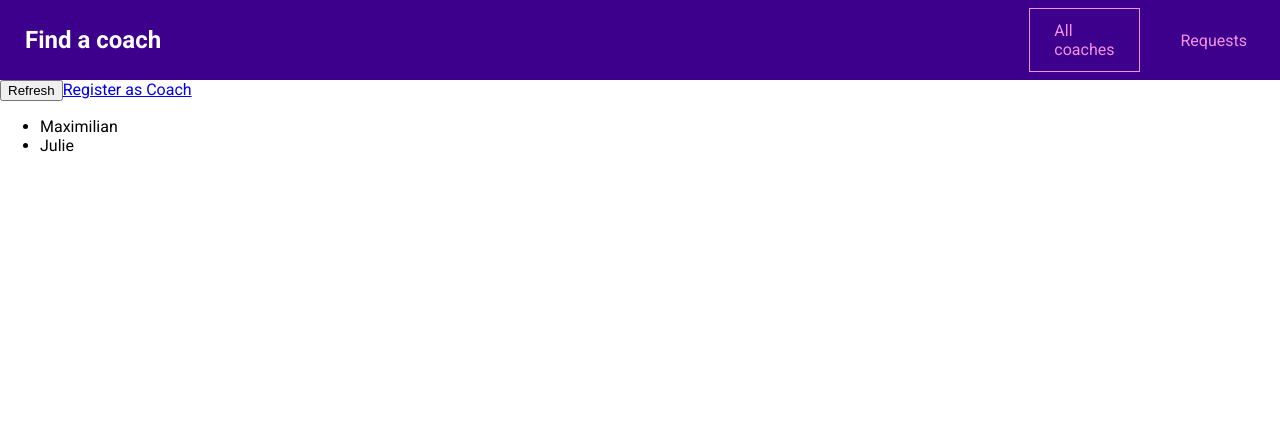
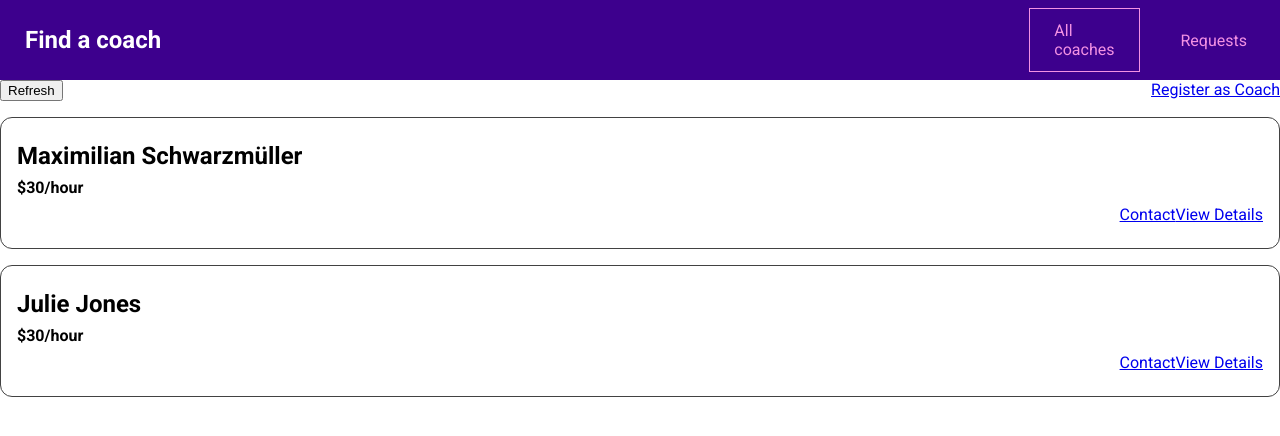
Before and after one commit to abhishek1234graphs/vueapp, a Vue app: page /coaches in a window 1280 px wide. Shown: the top 436 px of the page. Built offline with nearby package versions, Linux system fonts and the light colour scheme.

Commit message:
Added coach-item component that displays a single coach

```diff
--- /dev/null
+++ b/src/components/coaches/CoachItem.vue
@@ -0,0 +1,58 @@
+<template>
+    <li>
+        <h3>{{fullName}}</h3>
+        <h4>${{ rate }}/hour</h4>
+        <div>
+            <span v-for="area in areas" v-bind:key="area">
+                {{ area }}
+            </span>
+        </div>
+        <div class="actions">
+            <router-link :to="coachContactLink">Contact</router-link>
+            <router-link :to="coachDetailsLink">View Details</router-link>
+        </div>
+    </li>
+</template>
+
+<script>
+export default {
+    props: ['id','firstName','lastName','rate','areas'],
+    computed: {
+        fullName(){
+            return this.firstName +' ' + this.lastName;
+        },
+        coachContactLink(){
+            return this.$router.path + this.id +'/contact';
+        },
+        coachDetailsLink(){
+            return this.$router.path + '/coaches/' +this.id;
+        }
+    }
+}
+</script>
+<style scoped>
+li {
+  margin: 1rem 0;
+  border: 1px solid #424242;
+  border-radius: 12px;
+  padding: 1rem;
+}
+
+h3 {
+  font-size: 1.5rem;
+}
+
+h3,
+h4 {
+  margin: 0.5rem 0;
+}
+
+div {
+  margin: 0.5rem 0;
+}
+
+.actions {
+  display: flex;
+  justify-content: flex-end;
+}
+</style>
--- a/src/pages/coaches/CoachesList.Vue
+++ b/src/pages/coaches/CoachesList.Vue
@@ -5,16 +5,26 @@
             <router-link to="/register">Register as Coach</router-link>
         </div>
         <ul v-if="hasCoaches">
-            <li v-for="coach in filteredCoaches" :key="coach.id">
-                {{coach.firstName}}
-            </li>
+
+            <coach-item v-for="coach in filteredCoaches"
+            :key="coach.id"
+            :id="coach.id"
+            :first-name="coach.firstName"
+            :last-name="coach.lastName"
+            :rate="coach.hourlyRate"
+            :area="coach.areas"
+            ></coach-item>
         </ul>
         <h3 v-else>No Coaches</h3>
     </span>
 </template>
 
 <script>
+import CoachItem from '../../components/coaches/CoachItem.vue'
 export default {
+    components: {
+        CoachItem
+    },
     created(){
         console.log('Hello')
     },
@@ -28,3 +38,15 @@
     }
 }
 </script>
+<style scoped>
+ul {
+  list-style: none;
+  margin: 0;
+  padding: 0;
+}
+
+.controls {
+  display: flex;
+  justify-content: space-between;
+}
+</style>
```
